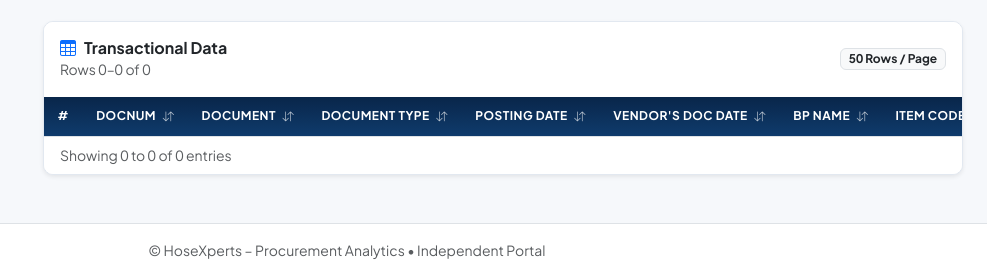
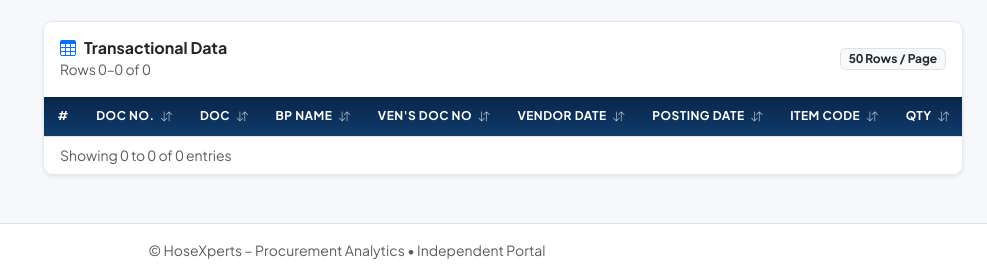
Before and after one commit to ithosexperts/Procurement_Dashboard, a FastAPI app: page / in a window 1280 px wide. Shown: the part 2435-2712 px from the top of the page, without its empty margins (293-1280 px from the left). Run offline with FastAPI, Linux system fonts and the light colour scheme; data that the repository does not hold is empty; some libraries are stand-ins or nearby versions.

Commit message:
feat: reorder and rename detail table headers to match user specification

```diff
--- a/app/services/procurement_service.py
+++ b/app/services/procurement_service.py
@@ -1305,17 +1305,27 @@ def _compute_detail_table(
 
     col_map = {
         "DocNum": "DocNum",
+        "DOC No.": "DocNum",
         "Document": DOC_COL,
+        "Doc": DOC_COL,
         "Document Type": "Document Type",
         "Posting Date": POSTING_DATE_COL,
+        "posting date": POSTING_DATE_COL,
         "Vendors Doc Date": VENDOR_DOC_DATE_COL,
+        "vendor date": VENDOR_DOC_DATE_COL,
         "BP Name": VENDOR_COL,
         "Item Code": "Item Code",
+        "item code": "Item Code",
         "Quantity": QTY_COL,
+        "Qty": QTY_COL,
         "UoM": UOM_COL,
+        "unit of measurement": UOM_COL,
         "Row Total (After Doc Disc)": SPEND_COL,
+        "row total": SPEND_COL,
         "Vendors Doc No.": "Vendors Doc No.",
+        "Ven's DOC no": "Vendors Doc No.",
         "Row Buyer": BUYER_COL,
+        "buyer": BUYER_COL,
     }
 
     cache_key = (id(df), sort_column, sort_direction.lower())
--- a/app/static/js/app.js
+++ b/app/static/js/app.js
@@ -2843,16 +2843,16 @@
                     <td class="text-muted">${r["#"]}</td>
                     <td class="fw-bold">${r.DocNum}</td>
                     <td><span class="badge bg-${r.Document === 'AP Invoice' ? 'primary' : 'warning text-dark'}">${r.Document}</span></td>
-                    <td>${r["Document Type"]}</td>
+                    <td class="text-truncate" style="max-width: 200px;" title="${r["BP Name"]}">${r["BP Name"]}</td>
+                    <td>${r["Vendors Doc No."]}</td>
+                    <td>${r["Vendors Doc Date"]}</td>
                     <td>${r["Posting Date"]}</td>
-                    <td>${r["Vendors Doc Date"]}</td>
-                    <td class="text-truncate" style="max-width: 180px;" title="${r["BP Name"]}">${r["BP Name"]}</td>
                     <td>${r["Item Code"]}</td>
                     <td class="text-end font-monospace">${formattedQty}</td>
                     <td><span class="badge bg-light text-dark border">${r.UoM || "-"}</span></td>
                     <td class="text-end font-monospace fw-semibold ${isNeg ? 'text-danger' : 'text-dark'}">${formattedSpend}</td>
-                    <td>${r["Vendors Doc No."]}</td>
                     <td>${r["Row Buyer"]}</td>
+                    <td class="d-none">${r["Document Type"]}</td>
                 `;
                 DOM.detailTableBody.appendChild(tr);
             });
--- a/app/templates/base.html
+++ b/app/templates/base.html
@@ -12,7 +12,7 @@
     <link href="https://cdn.jsdelivr.net/npm/bootstrap@5.3.3/dist/css/bootstrap.min.css" rel="stylesheet">
     <!-- Bootstrap Icons -->
     <link rel="stylesheet" href="https://cdn.jsdelivr.net/npm/bootstrap-icons@1.11.3/font/bootstrap-icons.min.css">
-    <link rel="stylesheet" href="/static/css/styles.css?v=20261118-values1">
+    <link rel="stylesheet" href="/static/css/styles.css?v=20261118-table1">
     {% block head %}{% endblock %}
 </head>
 <body class="portal-body">
@@ -73,7 +73,7 @@
     <script src="https://cdn.jsdelivr.net/npm/chart.js@4.4.7/dist/chart.umd.min.js"></script>
     <!-- html2pdf.js for client-side PDF export -->
     <script src="/static/js/html2pdf.bundle.min.js?v=20261117-1"></script>
-    <script src="/static/js/app.js?v=20261118-values1"></script>
+    <script src="/static/js/app.js?v=20261118-table1"></script>
     {% block scripts %}{% endblock %}
 </body>
 </html>
--- a/app/templates/dashboard/index.html
+++ b/app/templates/dashboard/index.html
@@ -779,18 +779,18 @@
                             <thead>
                                 <tr>
                                     <th data-col="#" style="width: 45px;">#</th>
-                                    <th data-col="DocNum">DocNum <i class="bi bi-arrow-down-up sort-icon"></i></th>
-                                    <th data-col="Document">Document <i class="bi bi-arrow-down-up sort-icon"></i></th>
-                                    <th data-col="Document Type">Document Type <i class="bi bi-arrow-down-up sort-icon"></i></th>
-                                    <th data-col="Posting Date">Posting Date <i class="bi bi-arrow-down-up sort-icon"></i></th>
-                                    <th data-col="Vendors Doc Date">Vendor's Doc Date <i class="bi bi-arrow-down-up sort-icon"></i></th>
+                                    <th data-col="DocNum">DOC No. <i class="bi bi-arrow-down-up sort-icon"></i></th>
+                                    <th data-col="Document">Doc <i class="bi bi-arrow-down-up sort-icon"></i></th>
                                     <th data-col="BP Name">BP Name <i class="bi bi-arrow-down-up sort-icon"></i></th>
-                                    <th data-col="Item Code">Item Code <i class="bi bi-arrow-down-up sort-icon"></i></th>
-                                    <th data-col="Quantity" class="text-end">Quantity <i class="bi bi-arrow-down-up sort-icon"></i></th>
-                                    <th data-col="UoM">UoM <i class="bi bi-arrow-down-up sort-icon"></i></th>
-                                    <th data-col="Row Total (After Doc Disc)" class="text-end">Row Total (After Doc Disc) <i class="bi bi-arrow-down-up sort-icon"></i></th>
-                                    <th data-col="Vendors Doc No.">Vendor's Doc No. <i class="bi bi-arrow-down-up sort-icon"></i></th>
-                                    <th data-col="Row Buyer">Row Buyer <i class="bi bi-arrow-down-up sort-icon"></i></th>
+                                    <th data-col="Vendors Doc No.">Ven's DOC no <i class="bi bi-arrow-down-up sort-icon"></i></th>
+                                    <th data-col="Vendors Doc Date">vendor date <i class="bi bi-arrow-down-up sort-icon"></i></th>
+                                    <th data-col="Posting Date">posting date <i class="bi bi-arrow-down-up sort-icon"></i></th>
+                                    <th data-col="Item Code">item code <i class="bi bi-arrow-down-up sort-icon"></i></th>
+                                    <th data-col="Quantity" class="text-end">Qty <i class="bi bi-arrow-down-up sort-icon"></i></th>
+                                    <th data-col="UoM">unit of measurement <i class="bi bi-arrow-down-up sort-icon"></i></th>
+                                    <th data-col="Row Total (After Doc Disc)" class="text-end">row total <i class="bi bi-arrow-down-up sort-icon"></i></th>
+                                    <th data-col="Row Buyer">buyer <i class="bi bi-arrow-down-up sort-icon"></i></th>
+                                    <th data-col="Document Type" class="d-none">Document Type</th>
                                 </tr>
                             </thead>
                             <tbody id="detailTableBody">
```
